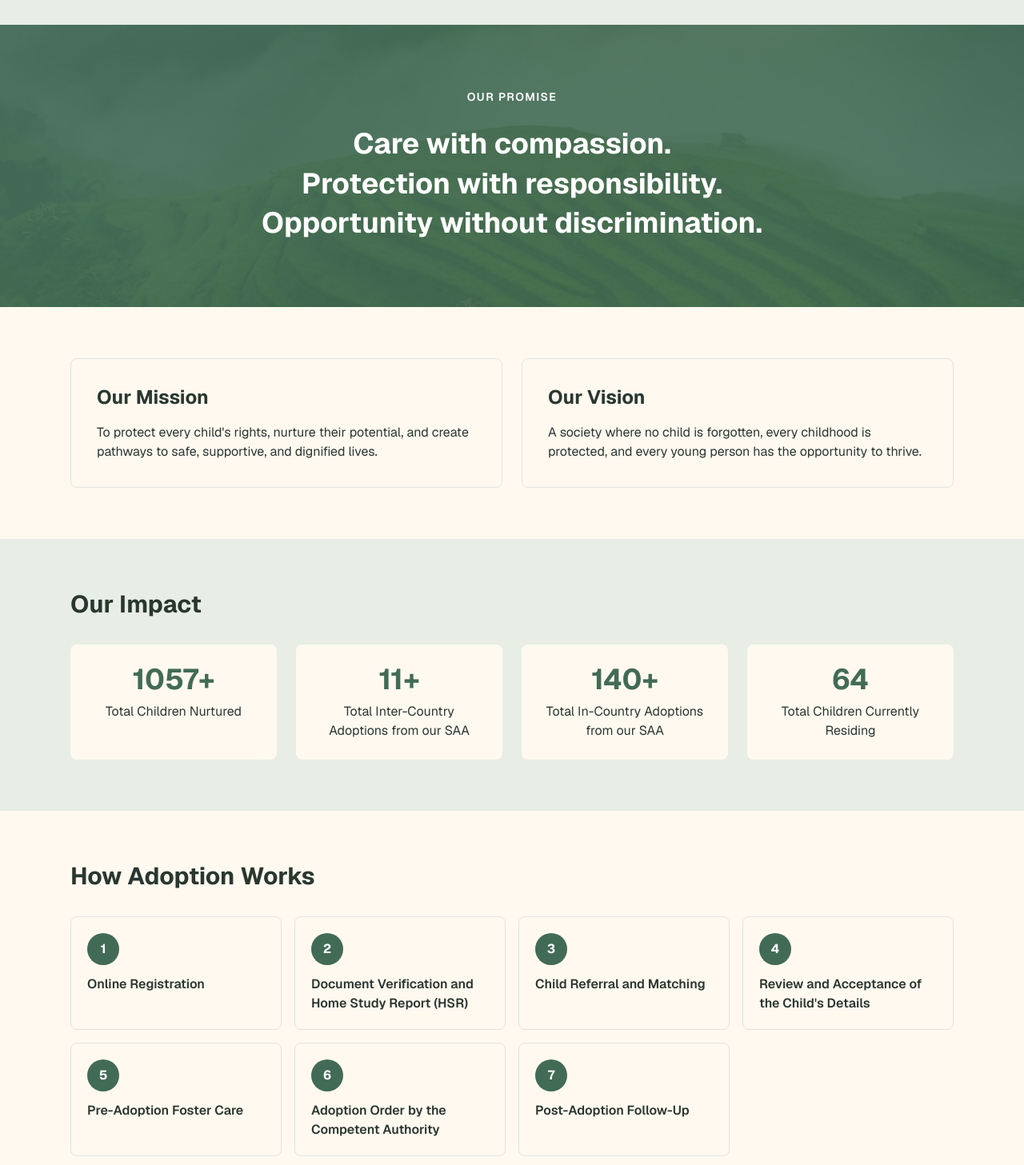
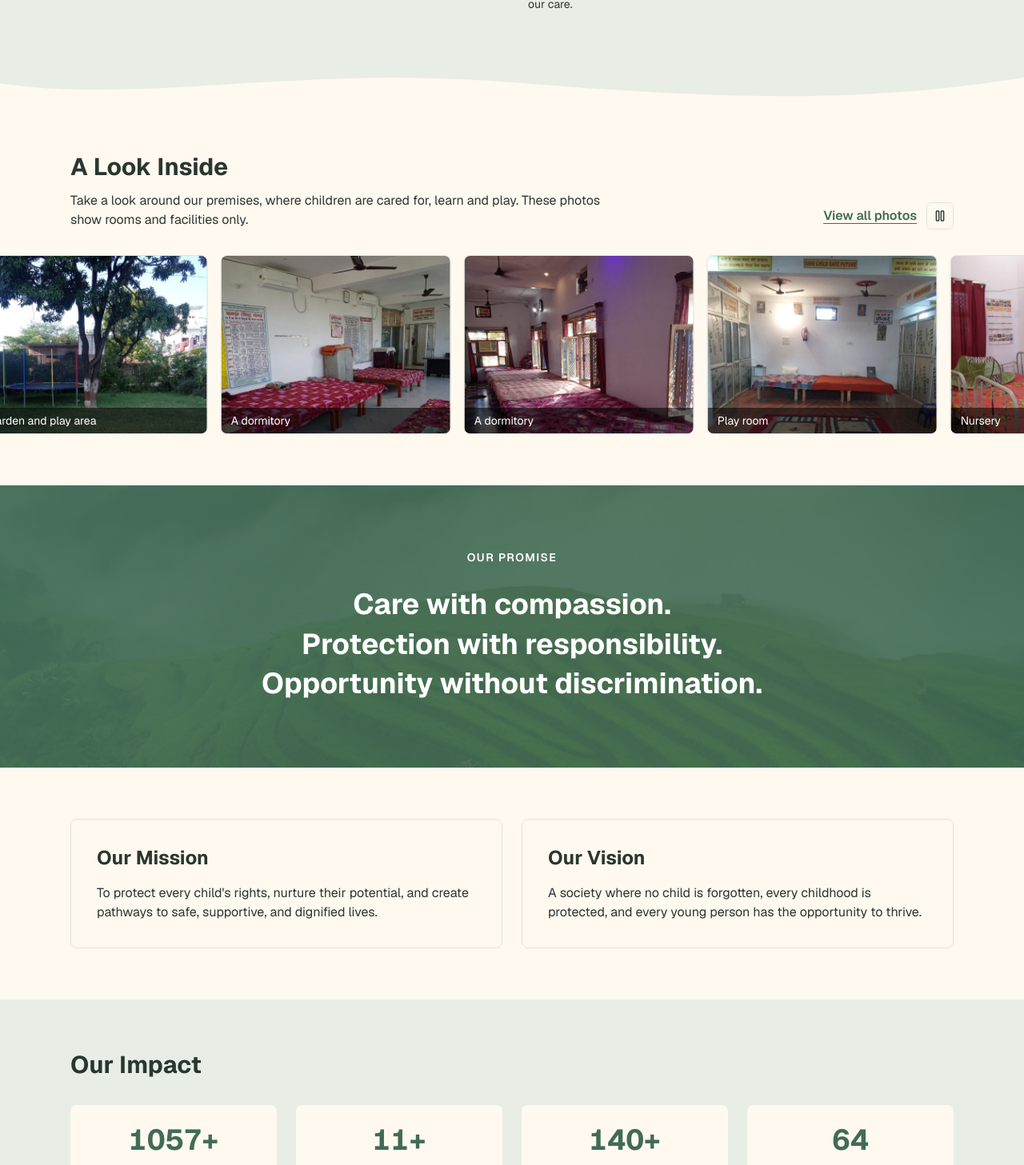
Before and after one commit to rajan03-commits/gvsCharu, a Next.js app: page / in a window 1280 px wide. Shown: the part 1479-2936 px from the top of the page at 80% size. Built offline with nearby package versions, Linux system fonts and the light colour scheme.

Commit message:
Add count-up impact numbers, photo strip and wave dividers on Home

```diff
--- a/app/(en)/page.tsx
+++ b/app/(en)/page.tsx
@@ -1,4 +1,4 @@
-// FILE PATH: app/(en)/page.tsx  (replaces the old file)
+
 import Link from "next/link";
 import ButtonLink from "@/components/ButtonLink";
 import DonateBanner from "@/components/DonateBanner";
@@ -16,6 +16,9 @@ import { adoptionSteps } from "@/app/lib/adoption";
 import { aboutStory, ourPromise } from "@/app/lib/about";
 import { imageDisclaimer } from "@/app/lib/site";
 import NoticeBar from "@/components/NoticeBar";
+import CountUp from "@/components/CountUp";
+import PhotoStrip from "@/components/PhotoStrip";
+import WaveDivider from "@/components/WaveDivider";
 import { LatestUpdates, Reviews, VideoLinks } from "@/components/HomeFeeds";
 
 export default function Home() {
@@ -30,6 +33,8 @@ export default function Home() {
       <Section>
         <HeroSlider slides={heroSlides} note={imageDisclaimer} />
       </Section>
+
+      <WaveDivider from="plain" to="surface" />
 
       {/* Short about: text with a photo beside it once the photo exists */}
       <Section tone="surface">
@@ -70,6 +75,10 @@ export default function Home() {
         </div>
       </Section>
 
+      <WaveDivider from="surface" to="plain" />
+      {/* A slow row of facility photos: rooms and spaces only */}
+      <PhotoStrip locale="en" />
+
       {/* Our promise: green band, photo behind it from the About page */}
       <PromiseBanner text={ourPromise} image={aboutImages.promise} />
 
@@ -86,12 +95,16 @@ export default function Home() {
               key={item.label}
               className="rounded-lg bg-background p-6 text-center"
             >
-              <p className="text-4xl font-bold text-primary">{item.value}</p>
+              <p className="text-4xl font-bold tabular-nums text-primary">
+                <CountUp value={item.value} />
+              </p>
               <p className="mt-2 text-foreground">{item.label}</p>
             </li>
           ))}
         </ul>
       </Section>
+
+      <WaveDivider from="surface" to="plain" />
 
       {/* How adoption works */}
       <Section>
--- /dev/null
+++ b/components/CountUp.tsx
@@ -0,0 +1,77 @@
+
+"use client";
+
+import { useEffect, useRef, useState, useSyncExternalStore } from "react";
+
+// True when the visitor has asked their device for less motion
+function usePrefersReducedMotion() {
+  return useSyncExternalStore(
+    (onChange) => {
+      const query = window.matchMedia("(prefers-reduced-motion: reduce)");
+      query.addEventListener("change", onChange);
+      return () => query.removeEventListener("change", onChange);
+    },
+    () => window.matchMedia("(prefers-reduced-motion: reduce)").matches,
+    () => false,
+  );
+}
+
+// Counts up to a value like "1057+" when it scrolls into view.
+// Without JavaScript, or with reduced motion, the real value is shown straight away.
+export default function CountUp({ value }: { value: string }) {
+  const match = value.match(/^(\d+)(.*)$/);
+  const target = match ? Number(match[1]) : null;
+  const suffix = match ? match[2] : "";
+  const ref = useRef<HTMLSpanElement>(null);
+  const reducedMotion = usePrefersReducedMotion();
+  // null means: show the real value
+  const [current, setCurrent] = useState<number | null>(null);
+
+  useEffect(() => {
+    const element = ref.current;
+    if (!element || target === null || reducedMotion) return;
+
+    let frame = 0;
+    let started = false;
+    setCurrent(0);
+
+    const observer = new IntersectionObserver(
+      ([entry]) => {
+        if (!entry.isIntersecting || started) return;
+        started = true;
+        observer.disconnect();
+
+        const duration = 1400;
+        const begin = performance.now();
+        const step = (now: number) => {
+          const progress = Math.min((now - begin) / duration, 1);
+          const eased = 1 - Math.pow(1 - progress, 3);
+          setCurrent(Math.round(eased * target));
+          if (progress < 1) {
+            frame = requestAnimationFrame(step);
+          } else {
+            setCurrent(null);
+          }
+        };
+        frame = requestAnimationFrame(step);
+      },
+      { threshold: 0.4 },
+    );
+    observer.observe(element);
+
+    return () => {
+      observer.disconnect();
+      cancelAnimationFrame(frame);
+    };
+  }, [target, reducedMotion]);
+
+  return (
+    <span ref={ref}>
+      {/* Screen readers get the real number; the counting is only for the eyes */}
+      <span className="sr-only">{value}</span>
+      <span aria-hidden="true">
+        {current === null ? value : `${current}${suffix}`}
+      </span>
+    </span>
+  );
+}
--- /dev/null
+++ b/components/PhotoStrip.tsx
@@ -0,0 +1,158 @@
+
+"use client";
+
+import { useEffect, useRef, useState, useSyncExternalStore } from "react";
+import Image from "next/image";
+import Link from "next/link";
+import { Pause, Play } from "lucide-react";
+import { galleryPhotos } from "@/app/lib/gallery";
+import { galleryPhotosHi } from "@/app/lib/hi/gallery";
+import { hrefFor, type Locale } from "@/app/lib/i18n/locale";
+
+// DRAFT Hindi wording: the NGO must approve it.
+const text = {
+  en: {
+    heading: "A Look Inside",
+    intro:
+      "Take a look around our premises, where children are cared for, learn and play. These photos show rooms and facilities only.",
+    viewAll: "View all photos",
+    pause: "Pause the photo strip",
+    play: "Play the photo strip",
+  },
+  hi: {
+    heading: "हमारे परिसर की झलक",
+    intro:
+      "देखिए हमारा परिसर, जहाँ बच्चों की देखभाल होती है, वे पढ़ते और खेलते हैं। ये तस्वीरें केवल कमरों और सुविधाओं को दिखाती हैं।",
+    viewAll: "सभी तस्वीरें देखें",
+    pause: "तस्वीरों की पट्टी रोकें",
+    play: "तस्वीरों की पट्टी चलाएँ",
+  },
+};
+
+// True when the visitor has asked their device for less motion
+function usePrefersReducedMotion() {
+  return useSyncExternalStore(
+    (onChange) => {
+      const query = window.matchMedia("(prefers-reduced-motion: reduce)");
+      query.addEventListener("change", onChange);
+      return () => query.removeEventListener("change", onChange);
+    },
+    () => window.matchMedia("(prefers-reduced-motion: reduce)").matches,
+    () => false,
+  );
+}
+
+// A slowly sliding row of facility photos (rooms and spaces only, no children).
+// It pauses when the mouse is over it and has a pause button. With reduced motion it
+// does not move and can be scrolled by hand instead.
+export default function PhotoStrip({ locale }: { locale: Locale }) {
+  const t = text[locale];
+  const photos = locale === "hi" ? galleryPhotosHi : galleryPhotos;
+  const reducedMotion = usePrefersReducedMotion();
+  const trackRef = useRef<HTMLUListElement>(null);
+  const animationRef = useRef<Animation | null>(null);
+  const [paused, setPaused] = useState(false);
+
+  // The track holds the photos twice, so sliding it by half loops with no jump
+  useEffect(() => {
+    const track = trackRef.current;
+    if (!track || reducedMotion) return;
+
+    const animation = track.animate(
+      [{ transform: "translateX(0)" }, { transform: "translateX(-50%)" }],
+      { duration: photos.length * 6000, iterations: Infinity, easing: "linear" },
+    );
+    animationRef.current = animation;
+    return () => {
+      animation.cancel();
+      animationRef.current = null;
+    };
+  }, [photos.length, reducedMotion]);
+
+  useEffect(() => {
+    const animation = animationRef.current;
+    if (!animation) return;
+    if (paused) animation.pause();
+    else animation.play();
+  }, [paused, reducedMotion]);
+
+  const items = (copy: boolean) =>
+    photos.map((photo) => (
+      <li
+        key={`${copy ? "copy-" : ""}${photo.src}`}
+        aria-hidden={copy || undefined}
+        className="mr-4 shrink-0"
+      >
+        <figure className="relative h-48 w-64 overflow-hidden rounded-lg border border-border bg-surface sm:h-56 sm:w-72">
+          <Image
+            src={photo.src}
+            alt={copy ? "" : photo.alt}
+            fill
+            sizes="288px"
+            className="object-cover"
+          />
+          <figcaption className="absolute inset-x-0 bottom-0 bg-black/55 px-3 py-1.5 text-sm text-white">
+            {photo.caption}
+          </figcaption>
+        </figure>
+      </li>
+    ));
+
+  return (
+    <section
+      aria-labelledby="photo-strip-heading"
+      className="overflow-hidden bg-background py-12 md:py-16"
+    >
+      <div className="mx-auto flex max-w-6xl flex-wrap items-end justify-between gap-4 px-6">
+        <div className="max-w-2xl">
+          <h2
+            id="photo-strip-heading"
+            className="text-2xl font-bold text-foreground md:text-3xl"
+          >
+            {t.heading}
+          </h2>
+          <p className="mt-3 text-foreground">{t.intro}</p>
+        </div>
+        <div className="flex items-center gap-3">
+          <Link
+            href={hrefFor("/gallery", locale)}
+            className="font-semibold text-primary underline underline-offset-4 hover:text-primary-hover"
+          >
+            {t.viewAll}
+          </Link>
+          {!reducedMotion && (
+            <button
+              type="button"
+              aria-pressed={paused}
+              aria-label={paused ? t.play : t.pause}
+              onClick={() => setPaused(!paused)}
+              className="rounded-md border border-border p-2 text-foreground transition-colors hover:bg-surface focus-visible:outline-2 focus-visible:outline-offset-2 focus-visible:outline-primary"
+            >
+              {paused ? (
+                <Play size={16} aria-hidden="true" />
+              ) : (
+                <Pause size={16} aria-hidden="true" />
+              )}
+            </button>
+          )}
+        </div>
+      </div>
+
+      <div
+        className={`mt-8 ${reducedMotion ? "overflow-x-auto px-6" : "overflow-hidden"}`}
+        tabIndex={reducedMotion ? 0 : undefined}
+        role={reducedMotion ? "region" : undefined}
+        aria-label={reducedMotion ? t.heading : undefined}
+        onMouseEnter={() => animationRef.current?.pause()}
+        onMouseLeave={() => {
+          if (!paused) animationRef.current?.play();
+        }}
+      >
+        <ul ref={trackRef} className="flex w-max">
+          {items(false)}
+          {!reducedMotion && items(true)}
+        </ul>
+      </div>
+    </section>
+  );
+}
--- /dev/null
+++ b/components/WaveDivider.tsx
@@ -0,0 +1,27 @@
+
+// A soft wave between two sections. "from" is the colour of the section above,
+// "to" is the colour of the section below.
+type Tone = "plain" | "surface";
+
+const background: Record<Tone, string> = {
+  plain: "bg-background",
+  surface: "bg-surface",
+};
+const fill: Record<Tone, string> = {
+  plain: "fill-background",
+  surface: "fill-surface",
+};
+
+export default function WaveDivider({ from, to }: { from: Tone; to: Tone }) {
+  return (
+    <div aria-hidden="true" className={`${background[from]} leading-[0]`}>
+      <svg
+        viewBox="0 0 1440 80"
+        preserveAspectRatio="none"
+        className={`block h-8 w-full md:h-12 ${fill[to]}`}
+      >
+        <path d="M0 42C200 86 420 4 720 40S1210 84 1440 30V80H0Z" />
+      </svg>
+    </div>
+  );
+}
```
Also changed, not shown: app/hi/page.tsx (+15 -2 lines).
